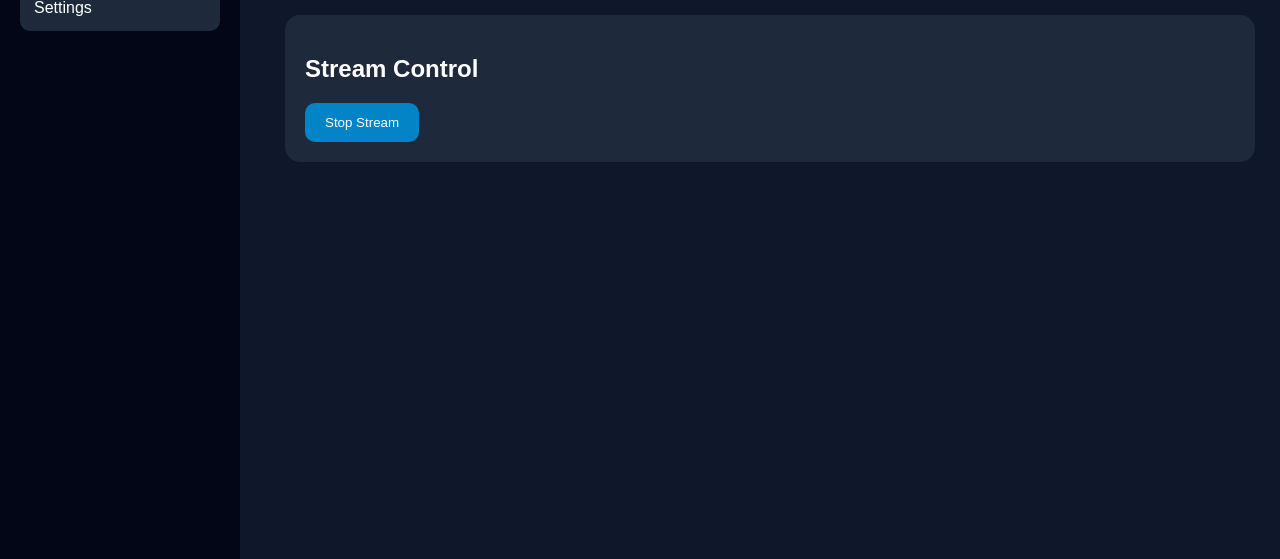
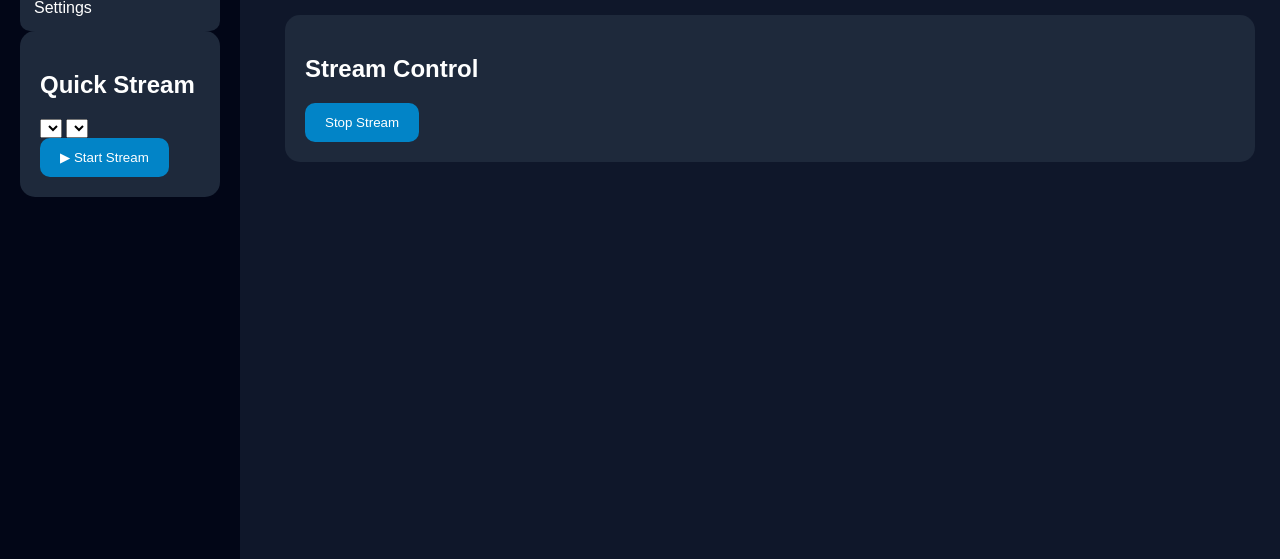
Before and after one commit to onfarooq0008-eng/Restreamer-lite-V2, a website: page public/dashboard.html in a window 1280 px wide. Shown: the part 241-800 px from the top of the page. Drawn offline with Linux system fonts and the light colour scheme; no server answers.

Commit message:
Update dashboard.html

```diff
--- a/public/dashboard.html
+++ b/public/dashboard.html
@@ -45,6 +45,31 @@ Settings
 
 </div>
 
+<div class="card">
+
+<h2>
+Quick Stream
+</h2>
+
+
+<select id="video">
+
+</select>
+
+
+<select id="channel">
+
+</select>
+
+
+<button onclick="startLive()">
+
+▶ Start Stream
+
+</button>
+
+
+</div>
 
 </div>
 
```
